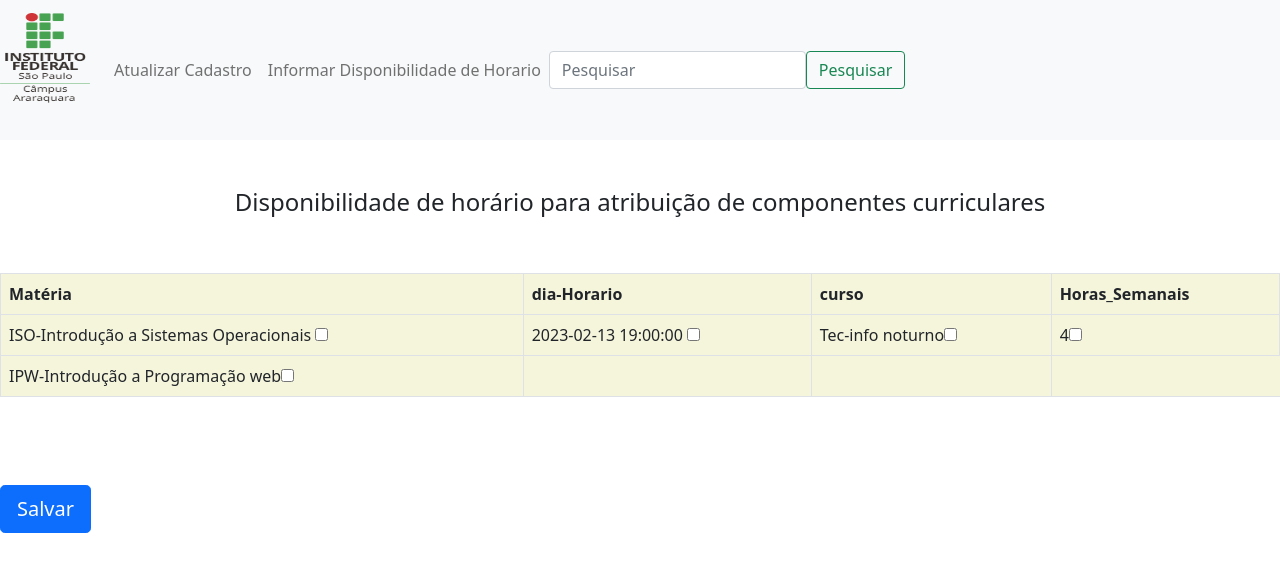
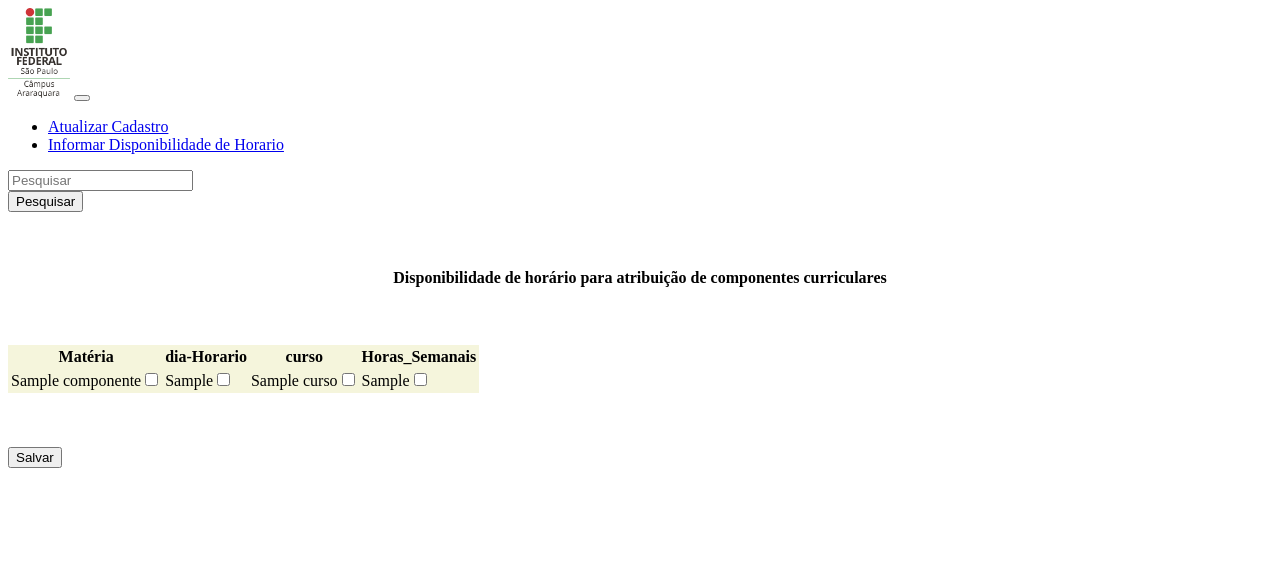
Before and after one commit to edudu115/FPA, a CodeIgniter 4 app: the page made by app/Views/componentesView.php in a window 1280 px wide. Shown: the top 572 px of the page. Run offline with PHP 8.4 and a stand-in for CodeIgniter, Linux system fonts and the light colour scheme; the template is opened without the code that fills it: most values are stand-ins (such as "Sample title", 1, 10 or a date in 2020); some libraries are stand-ins or nearby versions.

Commit message:
componente

```diff
--- a/app/Controllers/Componente.php
+++ b/app/Controllers/Componente.php
@@ -11,9 +11,9 @@ use ReflectionFunctionAbstract;
             $this->componenteModel = new \App\Models\ComponentesModel();
         }
 
-        public function infoCadastro(){
+        public function viewComponente(){
             return view('componentesView',[
-                                            'componetes' => $this->componenteModel->find(),
+                                            'componentes' => $this->componenteModel->find(),
                                           ]);
         }
     }
--- a/app/Views/componentesView.php
+++ b/app/Views/componentesView.php
@@ -1,77 +1,71 @@
 <!doctype html>
-<html lang="pt-br">
+<html lang='pt-br'>
   <head>
-    <meta charset="utf-8">
-    <meta name="viewport" content="width=device-width, initial-scale=1, shrink-to-fit=no">
-    <meta name="description" content="">
-    <meta name="author" content="">
-    <link href="https://cdn.jsdelivr.net/npm/bootstrap@5.0.2/dist/css/bootstrap.min.css" rel="stylesheet" integrity="sha384-EVSTQN3/azprG1Anm3QDgpJLIm9Nao0Yz1ztcQTwFspd3yD65VohhpuuCOmLASjC" crossorigin="anonymous">
+    <meta charset='utf-8'>
+    <meta name='viewport' content='width=device-width, initial-scale=1, shrink-to-fit=no'>
+    <meta name='description' content='>
+    <meta name='author' content='>
+    <link href='https://cdn.jsdelivr.net/npm/bootstrap@5.0.2/dist/css/bootstrap.min.css' rel='stylesheet' integrity='sha384-EVSTQN3/azprG1Anm3QDgpJLIm9Nao0Yz1ztcQTwFspd3yD65VohhpuuCOmLASjC' crossorigin='anonymous'>
 
     <title></title>
   </head>
 
-  <body class="bg-green">
+  <body class='bg-green'>
 
-   <nav class="navbar navbar-expand-lg navbar-light bg-light">
-  <a class="navbar-brand" href="#"> <img class="d-block mx-auto mb-4" src="imgs/ifsp.png" alt="" width="90" height="90"></a>
-  <button class="navbar-toggler" type="button" data-toggle="collapse" data-target="#conteudoNavbarSuportado" aria-controls="conteudoNavbarSuportado" aria-expanded="false" aria-label="Alterna navegação">
-    <span class="navbar-toggler-icon"></span>
+   <nav class='navbar navbar-expand-lg navbar-light bg-light'>
+  <a class='navbar-brand' href='#'> <img class='d-block mx-auto mb-4' src='imgs/ifsp.png' alt=' width='90' height='90'></a>
+  <button class='navbar-toggler' type='button' data-toggle='collapse' data-target='#conteudoNavbarSuportado' aria-controls='conteudoNavbarSuportado' aria-expanded='false' aria-label='Alterna navegação'>
+    <span class='navbar-toggler-icon'></span>
   </button>
 
-  <div class="collapse navbar-collapse" id="conteudoNavbarSuportado">
-    <ul class="navbar-nav mr-auto">
-      <li class="nav-item active">
-        <a class="nav-link" href="index2.php">Atualizar Cadastro  <span class="sr-only"></span></a>
+  <div class='collapse navbar-collapse' id='conteudoNavbarSuportado'>
+    <ul class='navbar-nav mr-auto'>
+      <li class='nav-item active'>
+        <a class='nav-link' href='index2.php'>Atualizar Cadastro  <span class='sr-only'></span></a>
       </li>
-      <li class="nav-item">
-        <a class="nav-link" href="informar_hr.php">Informar Disponibilidade de Horario </a>
+      <li class='nav-item'>
+        <a class='nav-link' href='informar_hr.php'>Informar Disponibilidade de Horario </a>
       </li>
     </ul>
   <div style='text-align:left'>
-    <form class="form-inline my-2 my-lg-0">
-      <input class="form-control mr-sm-2" type="search" placeholder="Pesquisar" aria-label="Pesquisar">
+    <form class='form-inline my-2 my-lg-0'>
+      <input class='form-control mr-sm-2' type='search' placeholder='Pesquisar' aria-label='Pesquisar'>
 </div>
-<button class="btn btn-outline-success my-2 my-sm-0" type="submit">Pesquisar  </button>
+<button class='btn btn-outline-success my-2 my-sm-0' type='submit'>Pesquisar  </button>
     </form>
   </div>
 </nav>
 <br><br>
 <center> <h4>Disponibilidade de horário para atribuição de componentes curriculares</h4> </center>
 <br><br>
-<table style="background-color:beige" class="table table-bordered">
+<table style='background-color:beige' class='table table-bordered'>
 
 </div>
   <thead>
     <tr>
 
-      <th  scope="col">Matéria</th>
-      <th scope="col">dia-Horario</th>
-      <th scope="col">curso</th>
-      <th scope="col">Horas_Semanais</th>
+      <th  scope='col'>Matéria</th>
+      <th scope='col'>dia-Horario</th>
+      <th scope='col'>curso</th>
+      <th scope='col'>Horas_Semanais</th>
 
     </tr>
   </thead>
   <tbody>
-    <tr>
-
-      <td>ISO-Introdução a Sistemas Operacionais <input type="checkbox" width="60"></td>
-      <td>2023-02-13 19:00:00 <input type="checkbox" width="60"></td>
-      <td>Tec-info noturno<input type="checkbox"  width="60"></td>
-      <td>4<input type="checkbox" align="right" ></td>
-
-    </tr>
-    <tbody>
-    <tr>
-
-      <td>IPW-Introdução a Programação web<input type="checkbox" width="60" ></td>
-      <td></td>
-      <td></td>
-    </tr>
-
+    <?php
+      foreach($componentes as $componente){
+        echo "<tr>";
+          echo "<td>".$componente->nomeMateria."<input type='checkbox' width='60'></td>";
+          echo "<td>".$componente->diaHorario."<input type='checkbox' width='60'></td>";
+          echo "<td>".$componente->curso."<input type='checkbox'  width='60'></td>";
+          echo "<td>".$componente->horasSemanais."<input type='checkbox' align='right' ></td>";
+        echo "</tr>";
+      };
+    ?>
   </tbody>
 </table>
 </label>
 <br><br><br>
-<button class="btn btn-primary btn-lg btn-block" type="submit">Salvar</button>
+<button class='btn btn-primary btn-lg btn-block' type='submit'>Salvar</button>
 </body>
 </html>
```
